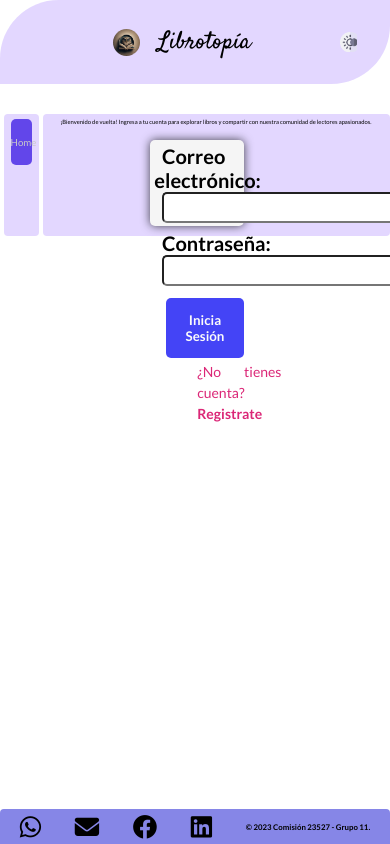
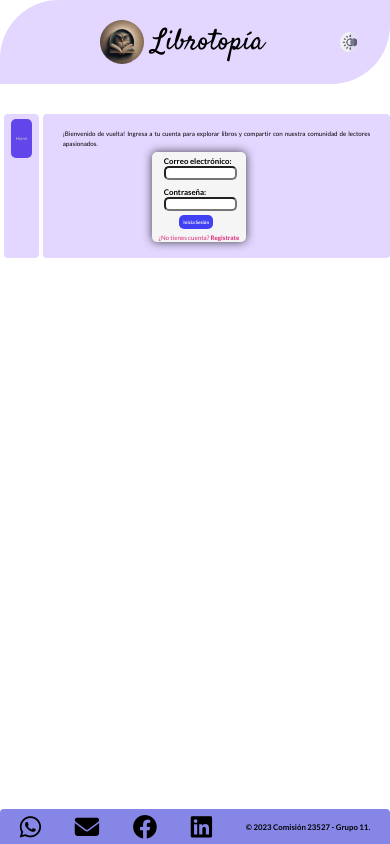
Before and after one commit to florchus/Python-CodoaCodo, a plain HTML site: page templetes/inicio.html in a window 390 px wide. Drawn offline with Linux system fonts and the light colour scheme.

Commit message:
Ajuste css y responsive de las páginas index e inicio

```diff
--- a/css/styles.css
+++ b/css/styles.css
@@ -128,7 +128,7 @@ a {
   color: rgb(201, 201, 201);
   padding: 2vh 0vw;
   border-radius: 5px;
-  font-size: 40%;
+  font-size: 45%;
   margin: 0.5vw 0.5vw;
   width: 80%;
   height: auto;
@@ -198,7 +198,7 @@ a {
   display: flex;
   padding-top: 3vw;
   padding-bottom: 6vw;
-  font-size: 100%;
+  font-size: 90%;
 }
 .carrusel-contenedor {
   background-color:rgba(101, 157, 214, 0.605);
@@ -223,7 +223,7 @@ a {
   display: flex;
   padding-top: 3vw;
   padding-bottom: 6vw;
-  font-size: 100%;
+  font-size:90%;
 }
 
 /* ============================== REGISTRO ==============================*/
@@ -281,46 +281,54 @@ h3 {
 /* ============================== LOGIN ==============================*/
 .wrapper-log {
   text-align: left;
-  padding: 10px;
+  padding: 3vw;
+  font-size: 80%;
+}
+.wrapper-log  p {
+  font-size: 80%;
+  width: 95%;
 }
 .container-login {
   background-color: whitesmoke;
   box-shadow: 0 0 10px rgba(10, 12, 14, 0.747);
   border-radius: 5px;
   width: 24vw;
-  height: 22vw;
+  /* height: 22vw; */
   margin-left: 25vw;
 }
 .form-group{
   padding: 1vw;
 }
 .btn-login button {
-  margin-top: 2vw;
-  margin-left: 4vw;
+  /* margin-top: 2vw; */
+  margin-left: 7vw;
   background-color: rgba(4, 4, 243, 0.742);
-  padding: 14px;
+  padding: 1vw;
   color:#fbfbfb;
   border: none;
   border-radius: 5px;
   cursor: pointer;
   font-weight: bold;
+  font-size: 60%;
 }
 .container-login label {
-  font-size: 20px;
+  /* font-size: 20px; */
   font-weight: bold;
   margin-left: 2vw;
 }
 .container-login input {
-  font-size: 20px;
+  font-size: 80%;
   font-weight: bold;
   margin-left: 2vw;
   border-radius: 5px;
   padding-top: 3px;
+  width: 85%;
 }
 .register p {
-  font-size: 14px;
+  /* font-size: 14px; */
   color: #db2777;
-  margin-left: 12vw;
+  /* margin-left: 12vw; */
+  text-align: center;
 }
 /* ============================== PAGINA SELECCION DE LIBRO ============================== */
 .contenido-libro {
@@ -361,9 +369,9 @@ h3 {
   align-items: center;
 
 }
-.form-group {
+/* .form-group {
   font-size: 80%;
-}
+} */
 .panel {
   background-color: rgba(4, 4, 243, 0.742);
   padding: 20px;
@@ -484,21 +492,21 @@ input[type="checkbox"] {
 
 
 @media (max-width: 780px) {
-  #logo img {
+ /*  #logo img {
     width: 7vw;
     margin-right: 2vw;
-  }
-  #logo div {
+  } */
+/*   #logo div {
     font-size: 200%;
-  }
+  } */
   #modoDiaNoche {
     width: 4vw;
     height: 4vw;
     margin-right: 2vw;
   }
-  .menuop {
+/*   .menuop {
     font-size: 90%;
-  }
+  } */
 
   .footer a {
     font-size: 200%;
@@ -509,20 +517,20 @@ input[type="checkbox"] {
 }
 
 @media (max-width: 500px) {
-  #logo div {
+/*   #logo div {
     font-size: 250%;
-  }
-  #logo img {
+  } */
+/*   #logo img {
     margin-right: 2.5vw;
-  }
+  } */
   #modoDiaNoche {
     width: 5vw;
     height: 5vw;
     margin-right: 2.5vw;
   }
-  .menuop {
+/*   .menuop {
     font-size: 100%;
-  }
+  } */
   .footer a {
     font-size: 250%;
   }
--- a/templetes/inicio.html
+++ b/templetes/inicio.html
@@ -23,13 +23,13 @@
             <a href="../index.html" class="menuop">Home</a>
         </div>
         <div class="contenido">
+            <div class="wrapper-log">
                 <p>
                     ¡Bienvenido de vuelta! Ingresa a tu cuenta para explorar libros y compartir con nuestra comunidad de
                     lectores apasionados.
                 </p>
-            <div class="wrapper-log">
                 <div class="container-login">
-                    <form action="panel_usuario.html" > <!-- method="post" -->
+                    <form action="panel_usuario.html"> <!-- method="post" -->
                         <div class="form-group">
                             <label for="email">Correo electrónico:</label>
                             <input type="email" id="email" name="email" required>
```
Lines whose indentation alone changed are shown as unchanged.
